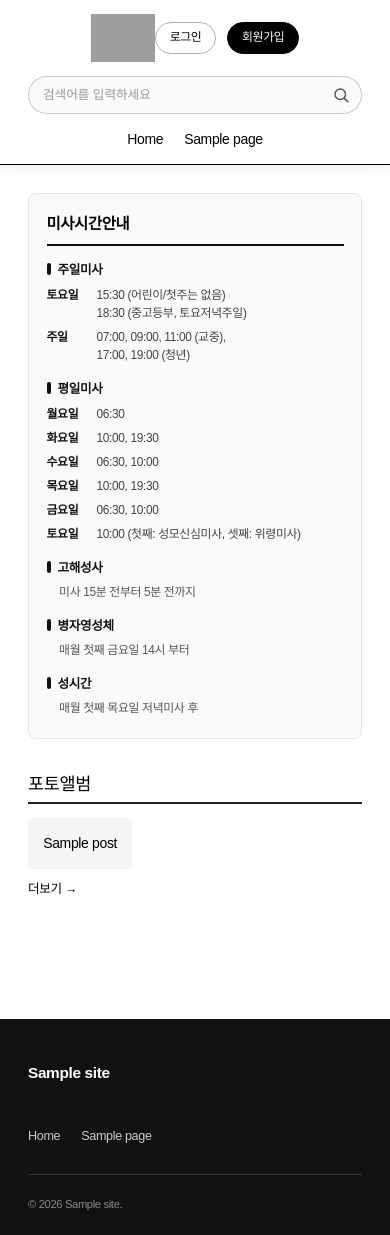
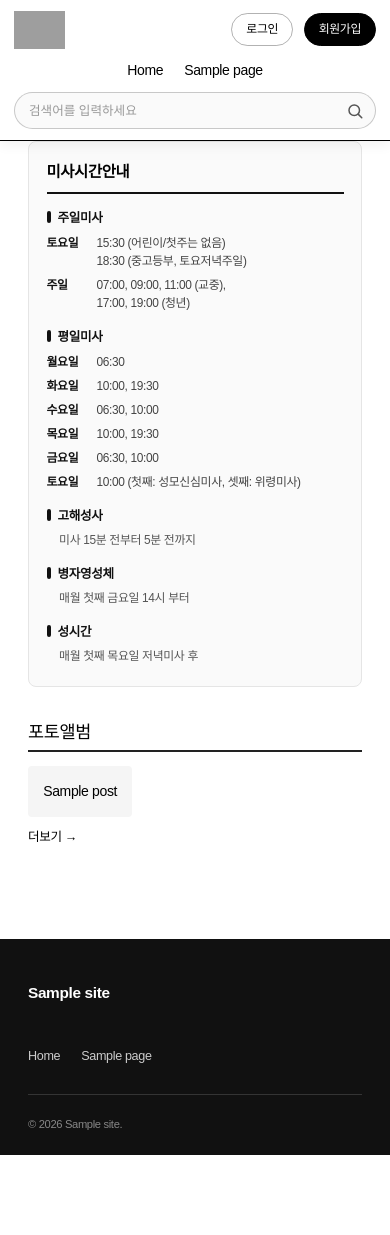
Before and after one commit to king8875/sujica, a WordPress theme: template suji/templates/front-page.php in a window 390 px wide. After the commit the page ends 1155 px from the top, so only its background shows below. Run offline with PHP 8.4 and a stand-in for WordPress, Linux system fonts and the light colour scheme; the site name, menu and one post (Sample post) are stand-ins, and other content is empty; some libraries are stand-ins or nearby versions; some web fonts are replaced; grey boxes are pictures that could not be loaded.

Commit message:
style: 홈 배너 전체 폭 적용 및 헤더 한 줄 정리
- #primary 의 패딩 제거. 기존 `.front-page #primary` 는 front-page 클래스가
  #primary 자신에게 붙어 있어 매칭되지 않던 규칙이라 `#primary.front-page` 로 바로잡음
  (적용된 적 없던 max-width:1000px 는 함께 제거)
- 홈 배너를 .container 밖으로 옮겨 화면 전체 폭 사용. vw 를 쓰지 않아 가로 스크롤이
  생기지 않는다. 전체 폭에 맞지 않는 모서리 라운드 제거
- 본문 여백은 .front-page > .container 로 이동
- 헤더: 가운데를 독차지하던 검색창을 로그인 버튼 옆으로 축소 배치하고,
  두 번째 줄을 혼자 쓰던 메뉴를 첫 줄 가운데로 올려 한 줄로 정리 (헤더 높이 139px -> 85px)
- 좁은 화면에서는 로고+로그인 / 메뉴 / 검색 순으로 쌓이도록 조정

Co-Authored-By: Claude Opus 5 <noreply@anthropic.com>

```diff
--- a/suji/assets/css/layout/header.css
+++ b/suji/assets/css/layout/header.css
@@ -8,6 +8,7 @@
     display: flex;
     align-items: center;
     flex-wrap: wrap;
+    gap: 1.5rem;
     padding: 1rem 2rem;
     max-width: 1280px;
     margin: 0 auto;
@@ -34,20 +35,19 @@
 }
 
 .header-search {
-    flex: 1 1 auto;
+    flex: 0 1 auto;
     display: flex;
-    justify-content: center;
     align-items: center;
     min-width: 0;
-    padding: 0 1.5rem;
+    margin-left: auto;
 }
 
 .header-search-form {
     position: relative;
     display: flex;
     align-items: center;
-    width: 100%;
-    max-width: 420px;
+    width: 220px;
+    max-width: 100%;
 }
 
 .header-search-field {
@@ -107,11 +107,11 @@
 }
 
 .main-navigation {
-    flex: 0 0 100%;
+    flex: 1 1 auto;
     display: flex;
     justify-content: center;
     align-items: center;
-    margin-top: 1rem;
+    min-width: 0;
 }
 
 .main-navigation #primary-menu {
@@ -211,21 +211,29 @@
 }
 
 @media (max-width: 780px) {
+    /* 로고와 로그인 버튼이 첫 줄에 함께 들어가도록 여백과 로고를 줄인다 */
     .header-inner {
-        justify-content: center;
+        justify-content: space-between;
+        gap: 0.75rem 1rem;
+        padding: 0.75rem 1rem;
+    }
+
+    .site-logo {
+        height: 38px;
+    }
+
+    .main-navigation {
+        order: 3;
+        flex-basis: 100%;
     }
 
     .header-search {
-        order: 3;
+        order: 4;
         flex-basis: 100%;
-        padding: 1rem 0 0;
+        margin-left: 0;
     }
 
     .header-search-form {
-        max-width: none;
-    }
-
-    .main-navigation {
-        order: 4;
+        width: 100%;
     }
 }
--- a/suji/assets/css/pages/home.css
+++ b/suji/assets/css/pages/home.css
@@ -1,5 +1,10 @@
-.front-page #primary {
-	max-width: 1000px;
+#primary.front-page {
+	padding: 0;
+}
+
+/* 배너만 .container 밖으로 나가 화면 전체를 쓰므로, 본문에는 좌우 여백을 따로 준다 */
+.front-page > .container {
+	padding: 0 2rem;
 }
 
 .hero-section{
@@ -7,10 +12,6 @@
 	flex-direction: column;
 	gap: 10px;
 
-}
-
-.hero-section .home-banner {
-	margin-bottom: 0;
 }
 
 /* ---------------------------- 미사시간 안내 ---------------------------- */
@@ -102,13 +103,12 @@
 }
 
 .home-banner {
-	margin-bottom: 2.5rem;
+	margin-bottom: 2rem;
 }
 
 .home-banner-swiper {
 	width: 100%;
 	aspect-ratio: 16 / 6;
-	border-radius: 8px;
 	overflow: hidden;
 }
 
--- a/suji/header.php
+++ b/suji/header.php
@@ -23,6 +23,15 @@ if (!defined('ABSPATH')) {
                 </a>
             </div>
         </div>
+
+        <nav id="site-navigation" class="main-navigation">
+            <?php
+            wp_nav_menu(array(
+                    'theme_location' => 'primary',
+                    'menu_id' => 'primary-menu',
+            ));
+            ?>
+        </nav>
 
         <div class="header-search">
             <form role="search" method="get" class="header-search-form" action="<?php echo esc_url(home_url('/')); ?>">
@@ -57,15 +66,6 @@ if (!defined('ABSPATH')) {
                    href="<?php echo esc_url(wp_registration_url()); ?>"><?php esc_html_e('회원가입', 'suji'); ?></a>
             <?php endif; ?>
         </div>
-
-        <nav id="site-navigation" class="main-navigation">
-            <?php
-            wp_nav_menu(array(
-                    'theme_location' => 'primary',
-                    'menu_id' => 'primary-menu',
-            ));
-            ?>
-        </nav>
     </div>
 </header>
 
--- a/suji/templates/front-page.php
+++ b/suji/templates/front-page.php
@@ -23,8 +23,6 @@ $suji_gallery = get_posts(array(
 
         <?php $suji_front_page_id = get_option('page_on_front'); ?>
 
-        <div class="container">
-            <div class="hero-section">
         <?php if (function_exists('have_rows') && have_rows('home_banner_slides', $suji_front_page_id)) : ?>
             <section class="home-banner">
                 <div class="swiper home-banner-swiper">
@@ -71,6 +69,8 @@ $suji_gallery = get_posts(array(
                 </section>
             <?php endif; ?>
 
+        <div class="container">
+            <div class="hero-section">
                 <div class="time-table">
                     <div class="notice-section timeline-block">
                         <h2><?php esc_html_e('미사시간안내', 'suji'); ?></h2>
```
Lines whose indentation alone changed are shown as unchanged.
